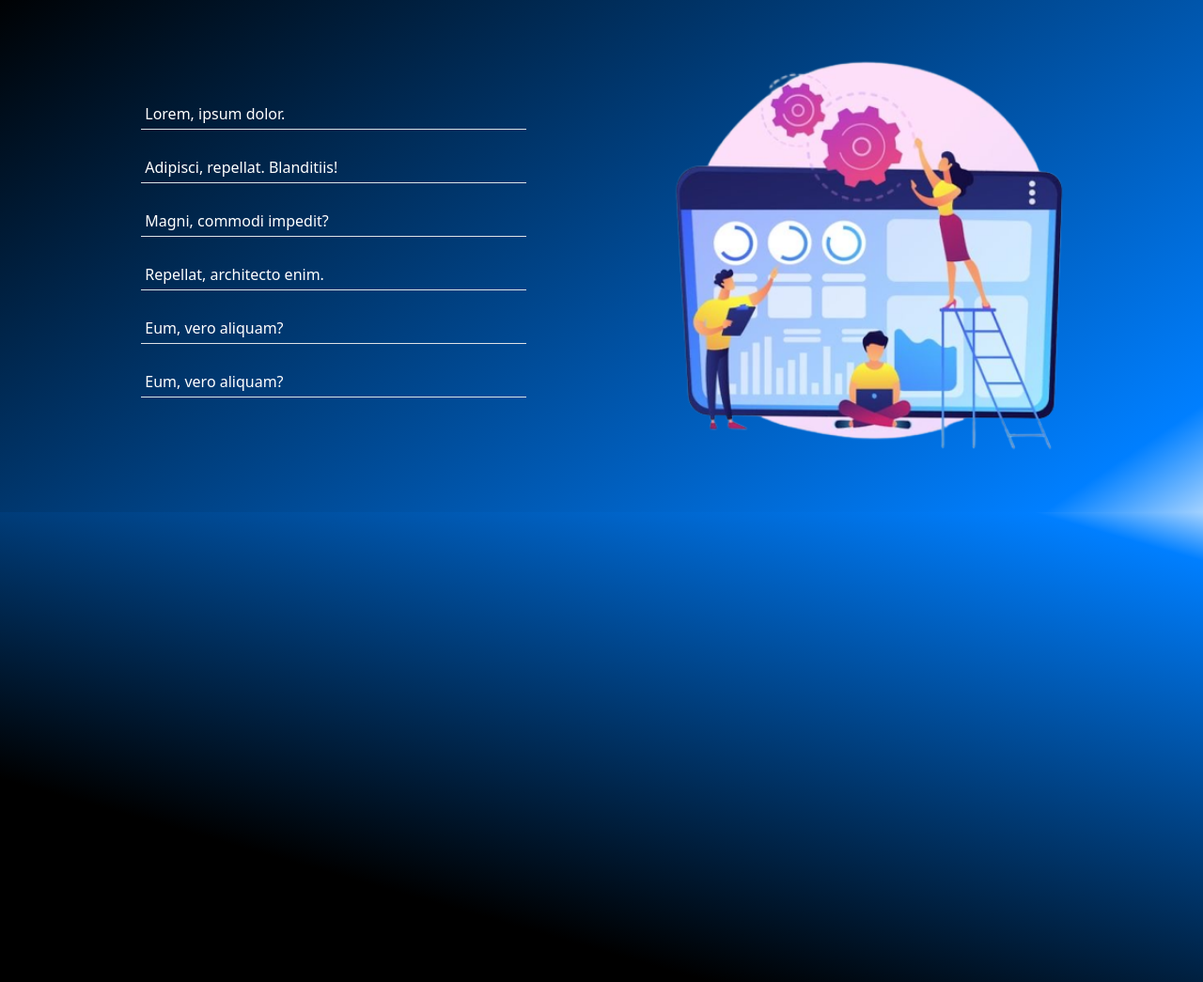
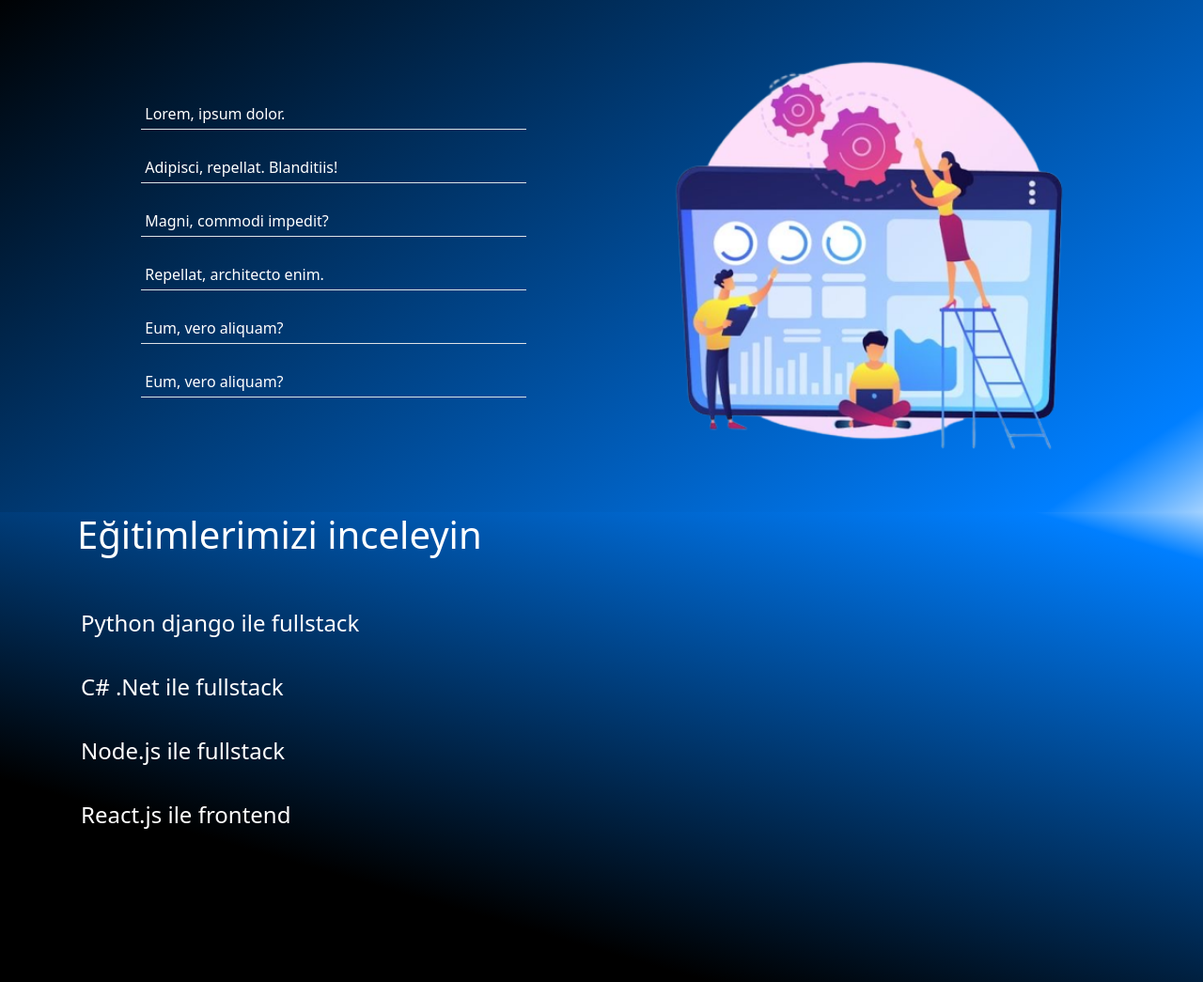
Before and after one commit to ardasalvarlilar/softwareAcademy, a Django app: page / in a window 1280 px wide. Shown: the part 1172-2217 px from the top of the page at 94% size. Run offline with Django 4.2, Linux system fonts and the light colour scheme.

Commit message:
eğitim bölümü resimsiz

```diff
--- a/pages/templates/index.html
+++ b/pages/templates/index.html
@@ -107,7 +107,31 @@
 </div>
 </section>
 
-<section id='egitim-section'>
+<section id='egitim-section' class='container-fluid'>
+  <div class='container'>
+    <h1 class='text-white'>Eğitimlerimizi inceleyin</h1>
 
+    <ul class="list-unstyled d-flex mt-5 flex-column gap-4 w-75 text-white">
+      <li class="p-1 pointer"><span class='fs-4'>Python django ile fullstack</span>
+        <p class="hide mt-2">
+          Django, güçlü bir Python web çerçevesidir ve web uygulamalarını hızlı ve verimli bir şekilde geliştirmek için kullanılır. Django'nun kolay kullanımı ve geniş bir topluluk desteği sayesinde, satış yapmak için etkili bir online platform oluşturabilir ve müşterilere harika bir alışveriş deneyimi sunabilirsiniz. Ayrıca Django'nun güvenlik önlemleri ve modüler yapısı, verilerinizi korumanıza ve özelleştirmenize yardımcı olarak, işinizi büyütmenizde size güvence sağlar.
+        </p>
+      </li>
+      <li class="p-1 pointer"><span class='fs-4'>C# .Net ile fullstack</span>
+        <p class="hide mt-2">
+          C# ve .NET, kodunuzu güçlü ve etkili bir şekilde yönetmenizi sağlayan bir ekip olarak çalışır. C#'ın kapsamlı yetenekleri ve .NET'in sağladığı çeşitli araçlar sayesinde, projelerinizi hızlı ve sorunsuz bir şekilde geliştirebilirsiniz. Bu teknolojilerle, müşterilere kusursuz ve etkileyici deneyimler sunarak sanki bir ürünü satıyormuş gibi güçlü bir etki yaratabilirsiniz. Ayrıca, .NET'in sağladığı güvenlik ve performans özellikleri, müşterilerinizi güvende tutmanıza ve işinizi büyütmenize olanak tanır.
+        </p>
+      </li>
+      <li class="p-1 pointer"><span class="fs-4">Node.js ile fullstack</span>
+        <p class="hide mt-2">
+          Node.js, hızlı, esnek ve ölçeklenebilir bir platform sunarak, web uygulamalarınızı güçlü bir şekilde hayata geçirmenize yardımcı olur. Bu platform, sanki bir ürünü satıyormuş gibi müşterilere etkileyici ve kesintisiz bir çevrimiçi deneyim sunmanızı sağlar. Node.js, hızlı geliştirme süreçleri ve büyük veri işleme kapasitesi ile projelerinizi kolayca yönetmenizi mümkün kılar. Ayrıca, Node.js'in düşük gecikme süreleri ve yüksek performansı, kullanıcılarınıza hızlı yanıtlar sunmanızı ve işinizi büyütmenizi destekler. Sonuç olarak, Node.js ile web uygulamalarınızı geliştirirken, müşterilerinizi etkilemek ve çevrimiçi başarı elde etmek konusunda büyük bir avantaja sahip olursunuz.
+        </p>
+      </li>
+      <li class="p-1 pointer"><span class="fs-4">React.js ile frontend</span>
+        <p class="hide mt-2">
+          React.js, modern web geliştirme dünyasında olağanüstü bir etki yaratıyor. Bu güçlü ve esnek framework, geliştiricilere kullanıcı arayüzlerini oluşturmak ve yönetmek için benzersiz bir araç sunuyor. React, bileşen tabanlı yapısı sayesinde kodunuzu düzenli ve sürdürülebilir hale getirirken, hızlı yeniden render özelliği ile kullanıcıların harika bir deneyim yaşamasını sağlar. Bu, sadece React.js'i kullanarak bile, web projelerinizi hızlı ve etkileyici bir şekilde hayata geçirmenize yardımcı olur. Bu nedenle React.js, web geliştirme dünyasında vazgeçilmez bir araçtır ve her türden proje için idealdir.
+        </p>
+    </ul>
+  </div>
 </section>
 {% endblock content %}
```
